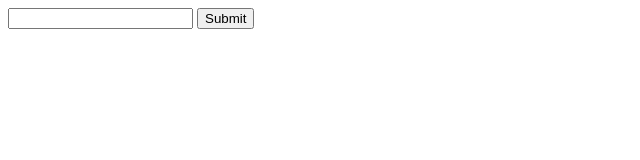
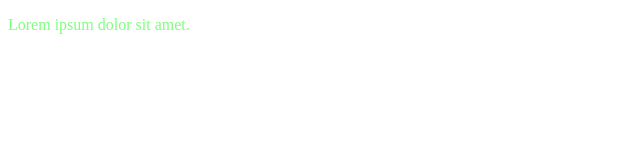
Before and after one commit to hyperius1/temp, a plain HTML site: page index.html in a window 1280 px wide. Shown: the whole page, without its empty margins (0-640 px from the left). Drawn offline with Linux system fonts and the light colour scheme.

Commit message:
p54 ex 2 translucent

```diff
--- a/index.html
+++ b/index.html
@@ -8,9 +8,12 @@
 </head>
 
 <body>
-<form action="">
-	<input type="text" autocomplete="off" name="test">
-	<input type="submit">
+<p>
+		Lorem ipsum dolor sit amet.
+        </p>
+	</div>
+</div>
+
 </form>
 </body>
 </html>
--- a/style.css
+++ b/style.css
@@ -1,3 +1,3 @@
 p {
-	color: #FFC8FF;
+	color: rgba(0, 255, 0, 0.5);
 }
```
